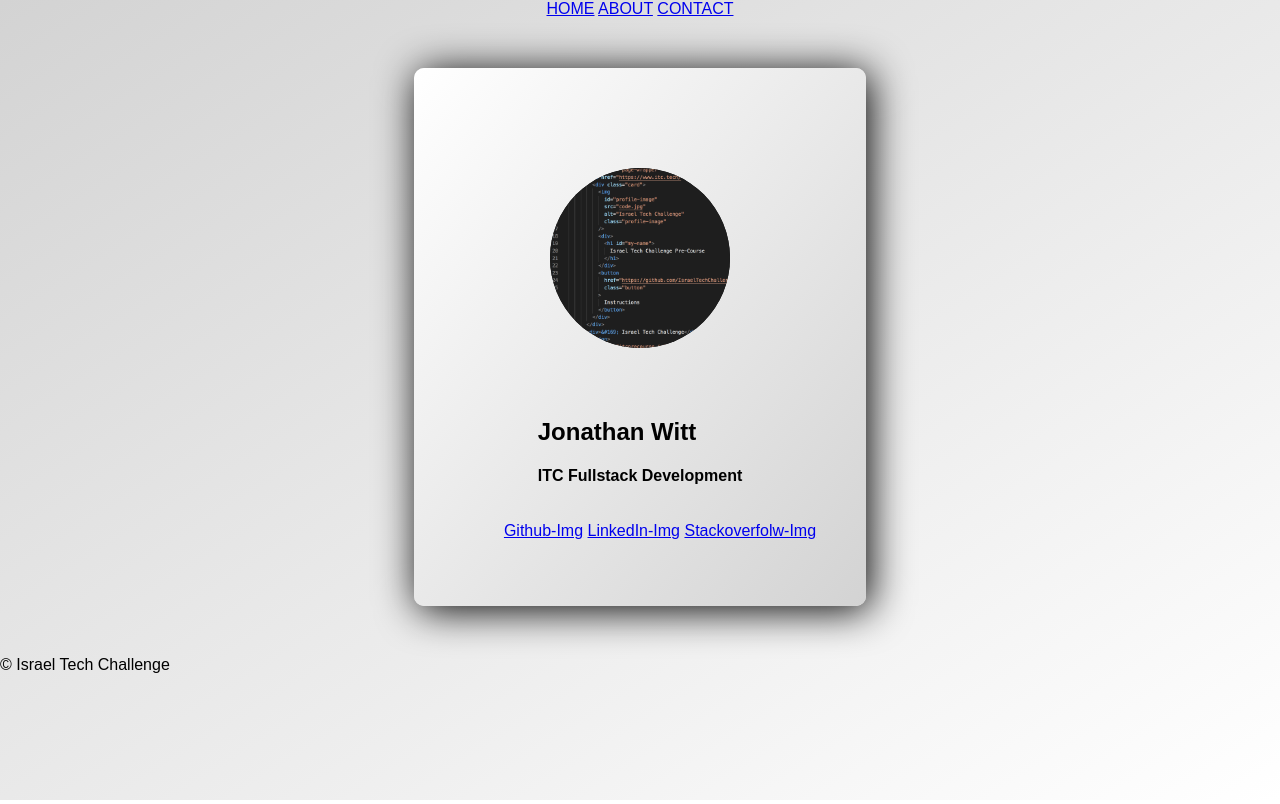
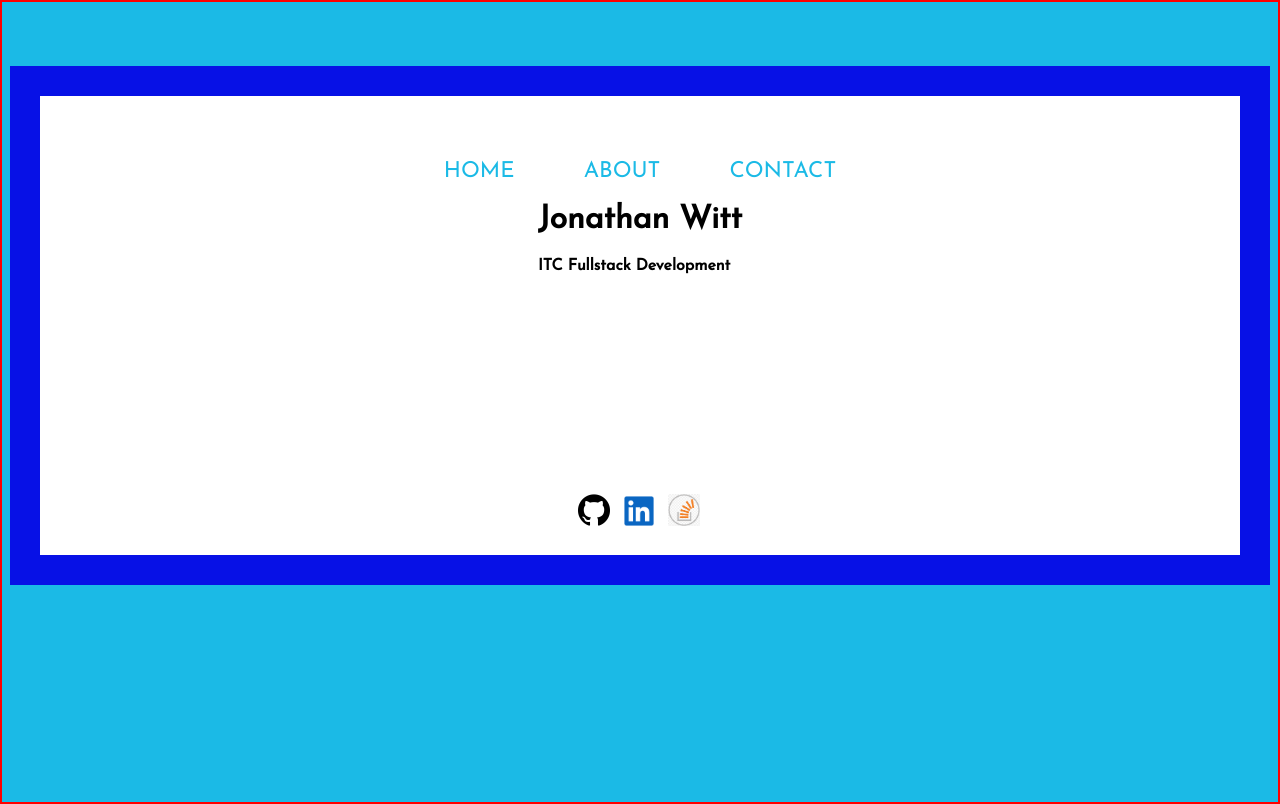
Before and after one commit to jonathanwitt/Witt_Jonathan_ITCPrecourse, a plain HTML site: page index.html in a window 1280 px wide. Drawn offline with Linux system fonts and the light colour scheme; no server answers.

Commit message:
styled the basic look of all the pages and wrote all the html besides the the city part on contact.html

```diff
--- a/index.html
+++ b/index.html
@@ -1,3 +1,7 @@
+<link rel="preconnect" href="https://fonts.googleapis.com">
+<link rel="preconnect" href="https://fonts.gstatic.com" crossorigin>
+<link href="https://fonts.googleapis.com/css2?family=Josefin+Sans&display=swap" rel="stylesheet">
+
 <!DOCTYPE html>
 <html lang="en">
   <head>
@@ -5,22 +9,17 @@
     <link href="./style.css" rel="stylesheet" />
   </head>
   <body>
-    <section>
+
       <div class="page-wrapper">
       <nav>
         <!-- fixed at the Top + always 100% of width-->
-        <!-- CREATE LINKS-->
-       <a href="#">HOME</a>
-       <a href="#">ABOUT</a>
-       <a href="#">CONTACT</a>
+
+       <a class="nav" href="index.html">HOME</a>
+       <a class="nav" href="about.html">ABOUT</a>
+       <a class="nav" href="contact.html">CONTACT</a>
       </nav>
         <div class="card">
-          <img
-            id="profile-image"
-            src="code.png"
-            alt="Israel Tech Challenge"
-            class="profile-image"
-          />
+
           <div>
             <h1 id="my-name">
               Jonathan Witt
@@ -28,17 +27,15 @@
             <h4>ITC Fullstack Development</h4>
           </div>
           <div>
-            <!-- Links to Github/Stackoverflow/LinkedIn - use fontawesome.com-->
-            <!-- CREATE LINKS-->
             <ul>
-              <a href="#">Github-Img</a>
-              <a href="#">LinkedIn-Img</a>
-              <a href="#">Stackoverfolw-Img</a>
+              <a href="https://github.com/" target="_blank"><img class="git" src="img/github.png"></a>
+              <a href="https://www.linkedin.com/in/jonathan-witt-757b551b7/" target="_blank"><img class="in" src="img/in.png"></a>
+              <a href="https://stackoverflow.com/users/story/17890851" target="_blank"><img class="stack" src="img/stackoverflow.jpg"></a>
             </ul>
           </div>
         </div>
       </div>
-      <div>&#169; Israel Tech Challenge</div>
+
     </section>
     <script src="itcprecourse.js"></script>
   </body>
--- a/style.css
+++ b/style.css
@@ -1,14 +1,14 @@
-* {
-  box-sizing: border-box;
-}
 
 body {
-  background-image: linear-gradient(to bottom right, lightgray, white);
-  font-family: sans-serif;
+  background-color: #1BBAE6;
+  font-family: 'Josefin Sans', sans-serif;
   font-size: 16px;
   height: 100vh;
   margin: 0;
   padding: 0;
+  border: solid red 2px;
+}
+
 }
 
 .button {
@@ -24,19 +24,6 @@ body {
   width: 120px;
 }
 
-.card {
-  align-items: center;
-  background-image: linear-gradient(to bottom right, white, lightgray);
-  border-radius: 10px;
-  -webkit-box-shadow: 4px 4px 40px 0px rgba(0, 0, 0, 1);
-  -moz-box-shadow: 4px 4px 40px 0px rgba(0, 0, 0, 1);
-  box-shadow: 4px 4px 40px 0px rgba(0, 0, 0, 1);
-  display: flex;
-  flex-direction: column;
-  justify-content: center;
-  margin: 50px;
-  padding: 50px;
-}
 
 .nav-item {
   align-self: flex-end;
@@ -47,10 +34,15 @@ body {
 }
 
 .page-wrapper {
+  background-color: white;
   align-items: center;
   flex-direction: column;
   display: flex;
   justify-content: center;
+  border: #0711E6 solid 30px;
+  width: 1200px;
+  margin: 4rem auto;
+
 }
 
 .profile-image {
@@ -62,3 +54,35 @@ body {
   margin: 50px;
   width: 180px;
 }
+.git, .stack{
+  width: 2rem;
+  height: 2rem;
+  border: solid green px;
+  margin-bottom: 0.6rem;
+}
+.in{
+  width: 3rem;
+  height: 3rem;
+  margin-top: 12rem;
+  border: red solid px;
+}
+nav{
+  border: springgreen solid px;
+  margin-top: 4rem;
+  display: block;
+
+}
+.nav{
+  color: #1BBAE6;
+  border: red solid px;
+  font-size: 22px;
+  text-decoration: none;
+  margin: 0 1rem;
+  padding: 1rem;
+
+}
+a.nav:hover{
+  color: white;
+  background-color: #0711E6;
+
+}
```
Also changed, not shown: about.html (+50 -12 lines), contact.html (+58 -7 lines), img/background.jpeg (added), img/github.png (added), img/in.png (added), img/stackoverflow.jpg (added).
